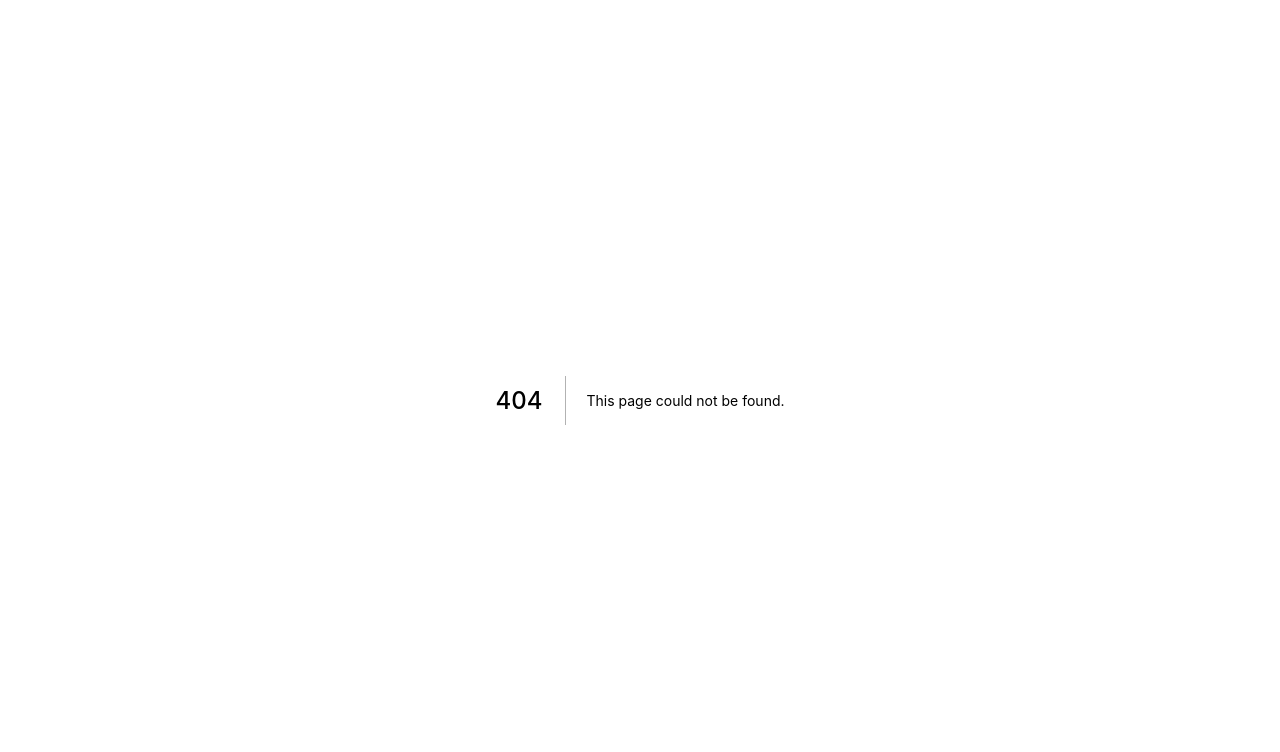
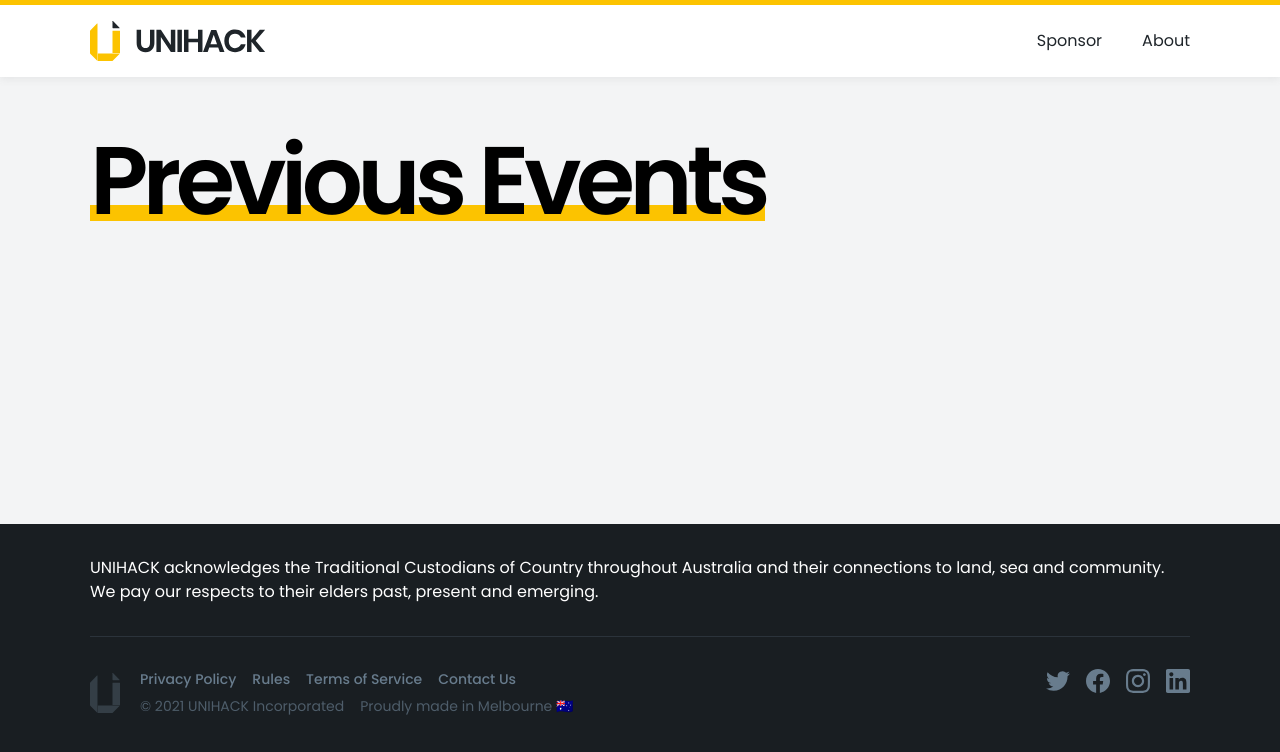
Before and after one commit to unihackhq/unihack.net, a Next.js app: page /events in a window 1280 px wide. Before the commit this address had no page. Shown: the top 752 px of the page. Built offline with nearby package versions, Linux system fonts and the light colour scheme.

Commit message:
Initialise event page

```diff
--- /dev/null
+++ b/pages/events/events.module.scss
@@ -0,0 +1,10 @@
+@import '../../styles/styles.scss';
+
+.events {
+  @include page-margin;
+  display: flex;
+  padding: {
+    top: $base * 7;
+    bottom: $base * 7;
+  }
+}
--- /dev/null
+++ b/pages/events/index.tsx
@@ -0,0 +1,23 @@
+import Head from 'next/head';
+import Page from '@layouts/page/page';
+import Header from '@components/header/header';
+import Stack from '@components/stack/stack';
+import { HXL } from '@components/typography/typography';
+import styles from './events.module.scss';
+
+export default () => (
+    <div>
+        <Head>
+            <title>Previous events</title>
+        </Head>
+
+        <Page>
+            <Header/>
+            <section className={styles["events"]}>
+                <Stack size="large">
+                    <HXL underlineColor="yellow">Previous Events</HXL>
+                </Stack>
+            </section>
+        </Page>
+    </div>
+)
```
